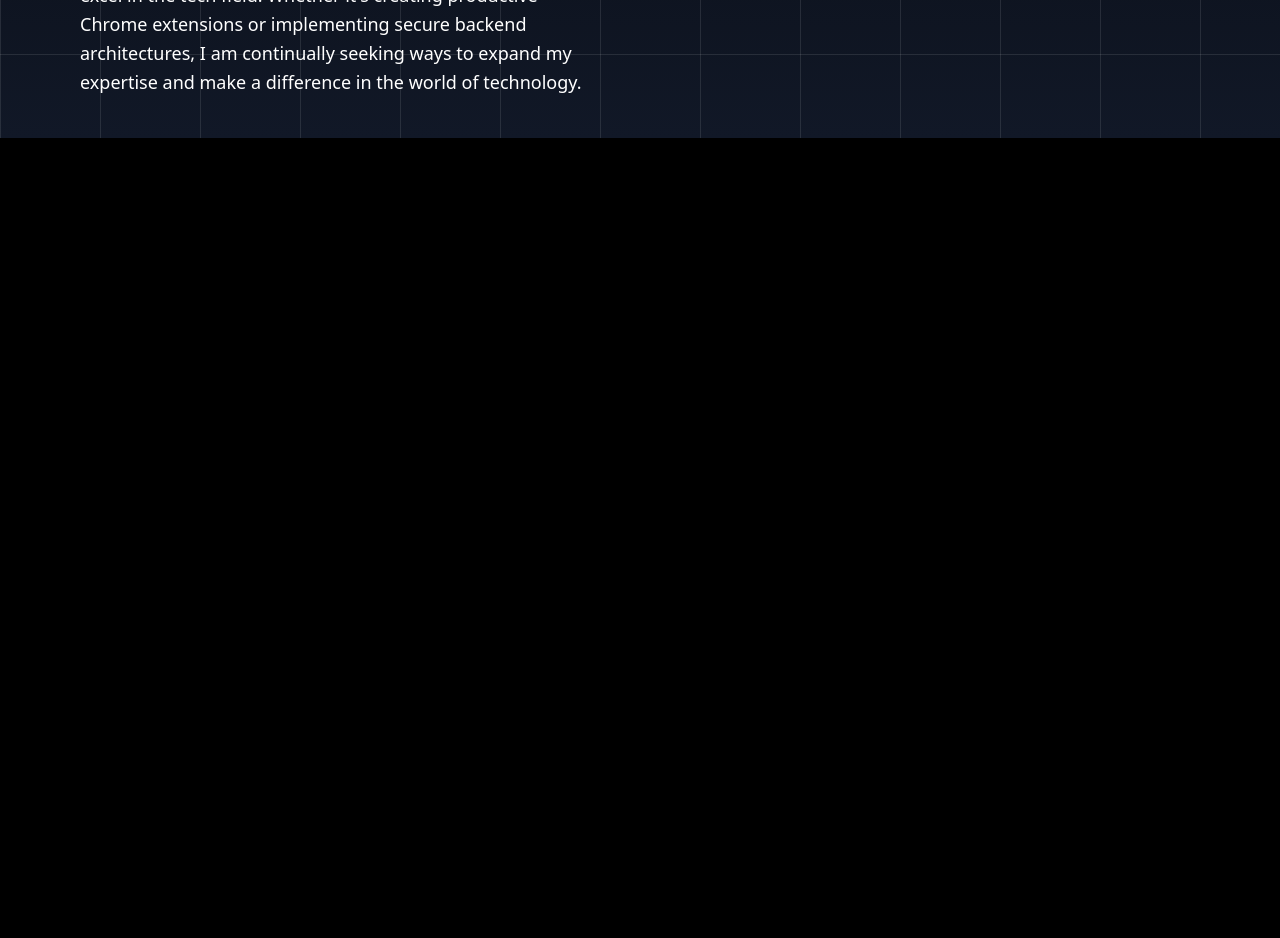
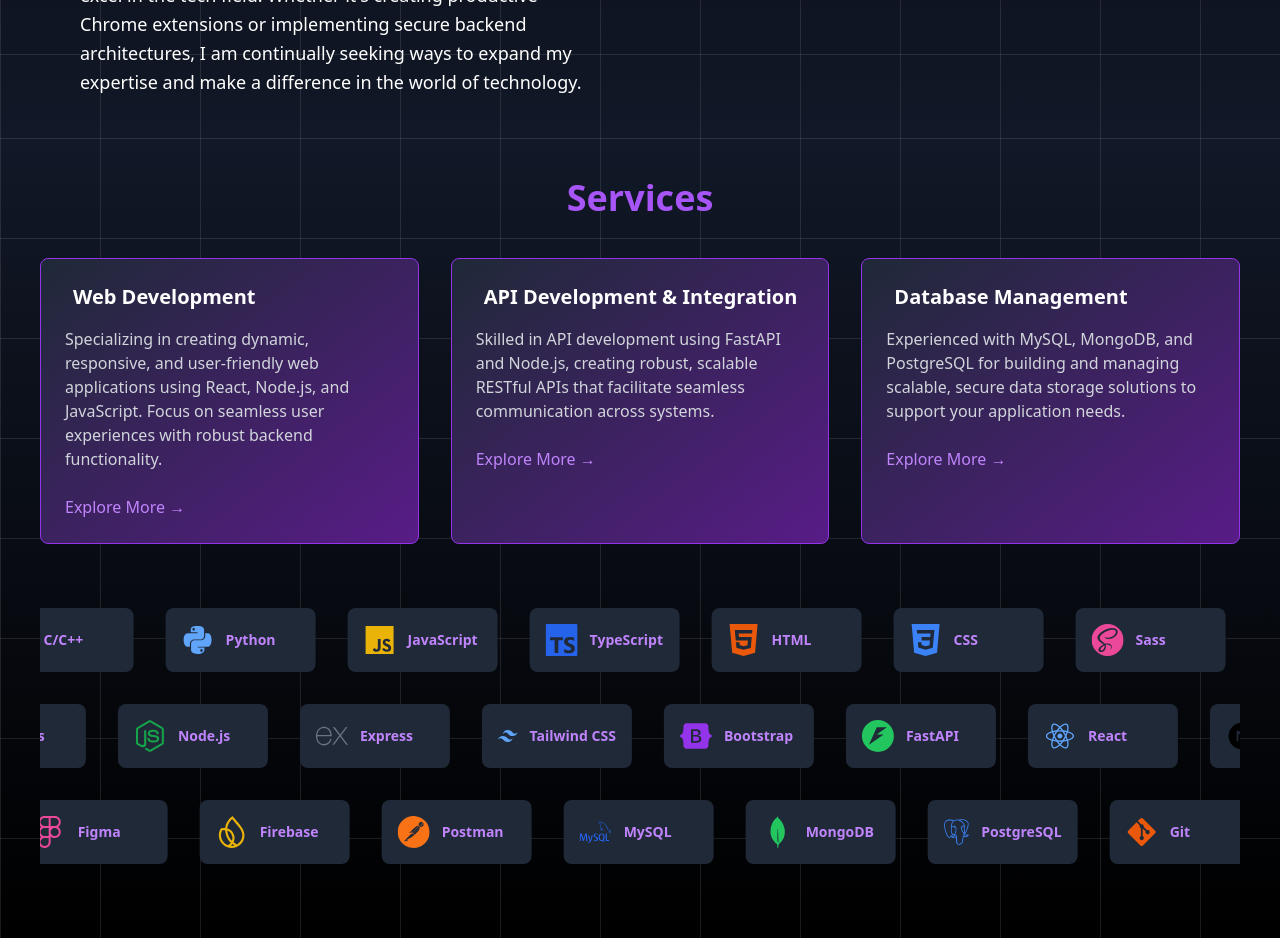
Before and after one commit to Sahil-Sharma06/Portfolio2.0, a Next.js app: page / in a window 1280 px wide. Shown: the part 1720-2658 px from the top of the page. Before the commit the page ends 1858 px from the top, so only its background shows below. Built offline with nearby package versions, Linux system fonts and the light colour scheme.

Commit message:
Services Container Completed

```diff
--- a/package.json
+++ b/package.json
@@ -11,7 +11,8 @@
   "dependencies": {
     "next": "15.0.2",
     "react": "19.0.0-rc-02c0e824-20241028",
-    "react-dom": "19.0.0-rc-02c0e824-20241028"
+    "react-dom": "19.0.0-rc-02c0e824-20241028",
+    "react-icons": "^5.3.0"
   },
   "devDependencies": {
     "@types/node": "^20",
--- a/src/app/components/heroSection.tsx
+++ b/src/app/components/heroSection.tsx
@@ -3,6 +3,7 @@
 import React from 'react';
 import Navbar from './navbar';
 import About from './aboutme'
+import Services from './services'
 export default function Hero() {
   return (
     <div>
@@ -36,6 +37,7 @@ export default function Hero() {
         </div>
       </section>
       <About/>
+      <Services/>
     </div>
   );
 }
--- /dev/null
+++ b/src/app/components/services.tsx
@@ -0,0 +1,160 @@
+"use client";
+
+import React from 'react';
+import { RiNextjsFill, RiReactjsFill } from "react-icons/ri";
+import { FaNodeJs, FaJava, FaPython, FaGitAlt, FaFigma, FaDatabase } from "react-icons/fa";
+import { SiCplusplus, SiJavascript, SiTypescript, SiExpress, SiTailwindcss, SiBootstrap, SiFastapi, SiMysql, SiMongodb, SiPostgresql, SiFirebase, SiPostman, SiHtml5, SiCss3, SiSass, SiJquery, SiGraphql } from "react-icons/si";
+import { IoLogoJavascript } from "react-icons/io5";
+
+export default function Services() {
+  const skillsRow1 = [
+    "Java", "C/C++", "Python", "JavaScript", "TypeScript",
+    "HTML", "CSS", "Sass", "jQuery", "Git", "REST APIs", "GraphQL"
+  ];
+  const skillsRow2 = [
+    "React", "Next.js", "Node.js", "Express",
+    "Tailwind CSS", "Bootstrap", "FastAPI"
+  ];
+  const skillsRow3 = [
+    "Git", "Figma", "Firebase", "Postman", "MySQL",
+    "MongoDB", "PostgreSQL"
+  ];
+
+  const getSkillIcon = (skill: string) => {
+    switch (skill) {
+      case "Java":
+        return <FaJava className="w-8 h-8 text-red-600" />;
+      case "C/C++":
+        return <SiCplusplus className="w-8 h-8 text-blue-500" />;
+      case "Python":
+        return <FaPython className="w-8 h-8 text-blue-400" />;
+      case "JavaScript":
+        return <IoLogoJavascript className="w-8 h-8 text-yellow-500" />;
+      case "TypeScript":
+        return <SiTypescript className="w-8 h-8 text-blue-600" />;
+      case "HTML":
+        return <SiHtml5 className="w-8 h-8 text-orange-600" />;
+      case "CSS":
+        return <SiCss3 className="w-8 h-8 text-blue-500" />;
+      case "Sass":
+        return <SiSass className="w-8 h-8 text-pink-500" />;
+      case "jQuery":
+        return <SiJquery className="w-8 h-8 text-blue-400" />;
+      case "Git":
+        return <FaGitAlt className="w-8 h-8 text-orange-600" />;
+      case "REST APIs":
+        return <FaDatabase className="w-8 h-8 text-teal-500" />;
+      case "GraphQL":
+        return <SiGraphql className="w-8 h-8 text-pink-500" />;
+      case "React":
+        return <RiReactjsFill className="w-8 h-8 text-blue-400" />;
+      case "Next.js":
+        return <RiNextjsFill className="w-8 h-8 text-black" />;
+      case "Node.js":
+        return <FaNodeJs className="w-8 h-8 text-green-600" />;
+      case "Express":
+        return <SiExpress className="w-8 h-8 text-gray-500" />;
+      case "Tailwind CSS":
+        return <SiTailwindcss className="w-8 h-8 text-blue-400" />;
+      case "Bootstrap":
+        return <SiBootstrap className="w-8 h-8 text-purple-600" />;
+      case "FastAPI":
+        return <SiFastapi className="w-8 h-8 text-green-500" />;
+      case "Figma":
+        return <FaFigma className="w-8 h-8 text-pink-500" />;
+      case "Firebase":
+        return <SiFirebase className="w-8 h-8 text-yellow-500" />;
+      case "Postman":
+        return <SiPostman className="w-8 h-8 text-orange-500" />;
+      case "MySQL":
+        return <SiMysql className="w-8 h-8 text-blue-600" />;
+      case "MongoDB":
+        return <SiMongodb className="w-8 h-8 text-green-500" />;
+      case "PostgreSQL":
+        return <SiPostgresql className="w-8 h-8 text-blue-500" />;
+      default:
+        return <RiNextjsFill className="w-8 h-8 text-gray-500" />; // Default icon
+    }
+  };
+
+  return (
+    <section className="relative min-h-screen p-10 text-white bg-gradient-to-b from-gray-900 to-black">
+      {/* Grid Overlay */}
+      <div className="absolute inset-0 grid-overlay"></div>
+
+      {/* Main Content */}
+      <div className="relative z-10 mx-auto max-w-7xl">
+        {/* Title */}
+        <div className="text-center">
+          <h2 className="mb-10 text-4xl font-bold">
+         <span className="text-purple-500">Services</span>
+          </h2>
+        </div>
+        <div className="grid grid-cols-1 gap-8 mb-16 md:grid-cols-3">
+          {/* Service Card - Web Development */}
+          <div className="p-6 transition transform border border-purple-600 rounded-lg bg-gradient-to-br from-gray-800 to-purple-900 hover:scale-105">
+            <div className="flex items-center space-x-2">
+              <div className="text-2xl text-purple-400">
+                <i className="fas fa-code"></i>
+              </div>
+              <h3 className="text-xl font-semibold">Web Development</h3>
+            </div>
+            <p className="mt-4 text-gray-300">
+              Specializing in creating dynamic, responsive, and user-friendly web applications using React, Node.js, and JavaScript. Focus on seamless user experiences with robust backend functionality.
+            </p>
+            <button className="mt-6 text-purple-400 hover:text-purple-500">
+              Explore More &rarr;
+            </button>
+          </div>
+
+          {/* Service Card - API Development & Integration */}
+          <div className="p-6 transition transform border border-purple-600 rounded-lg bg-gradient-to-br from-gray-800 to-purple-900 hover:scale-105">
+            <div className="flex items-center space-x-2">
+              <div className="text-2xl text-purple-400">
+                <i className="fas fa-palette"></i>
+              </div>
+              <h3 className="text-xl font-semibold">API Development & Integration</h3>
+            </div>
+            <p className="mt-4 text-gray-300">
+              Skilled in API development using FastAPI and Node.js, creating robust, scalable RESTful APIs that facilitate seamless communication across systems.
+            </p>
+            <button className="mt-6 text-purple-400 hover:text-purple-500">
+              Explore More &rarr;
+            </button>
+          </div>
+
+          {/* Service Card - Database Management */}
+          <div className="p-6 transition transform border border-purple-600 rounded-lg bg-gradient-to-br from-gray-800 to-purple-900 hover:scale-105">
+            <div className="flex items-center space-x-2">
+              <div className="text-2xl text-purple-400">
+                <i className="fas fa-database"></i>
+              </div>
+              <h3 className="text-xl font-semibold">Database Management</h3>
+            </div>
+            <p className="mt-4 text-gray-300">
+              Experienced with MySQL, MongoDB, and PostgreSQL for building and managing scalable, secure data storage solutions to support your application needs.
+            </p>
+            <button className="mt-6 text-purple-400 hover:text-purple-500">
+              Explore More &rarr;
+            </button>
+          </div>
+        </div>
+
+        {/* Skills Marquee Section */}
+        <div className="mt-16 space-y-8 overflow-hidden">
+          {[skillsRow1, skillsRow2, skillsRow3].map((skills, rowIndex) => (
+            <div key={rowIndex} className="flex space-x-8 animate-marquee">
+              {/* Duplicate the skills to create a seamless scroll effect */}
+              {[...skills, ...skills].map((skill, index) => (
+                <div key={index} className="flex items-center p-4 space-x-3 bg-gray-800 rounded-lg min-w-[150px]">
+                  {getSkillIcon(skill)}
+                  <p className="text-sm font-semibold text-purple-400">{skill}</p>
+                </div>
+              ))}
+            </div>
+          ))}
+        </div>
+      </div>
+    </section>
+  );
+}
--- a/src/app/globals.css
+++ b/src/app/globals.css
@@ -37,3 +37,53 @@ body{
   opacity: 1;                           /* Lower opacity for subtlety */
   z-index: 0;
 }
+
+/* Marquee animation */
+@keyframes marquee {
+  0% {
+    transform: translateX(100%);
+  }
+  100% {
+    transform: translateX(-100%);
+  }
+}
+
+.overflow-hidden {
+  overflow: hidden;
+}
+
+.animate-marquee {
+  display: flex;
+  animation: marquee 10s linear infinite;
+  white-space: nowrap;
+}
+
+@keyframes marquee {
+  0% {
+    transform: translateX(0);
+  }
+  100% {
+    transform: translateX(-100%);
+  }
+}
+
+.overflow-hidden {
+  overflow: hidden;
+}
+
+.animate-marquee {
+  display: flex;
+  animation: marquee 20s linear infinite linear;
+  white-space: nowrap;
+}
+
+/* Adjust speed and duration for each row */
+.animate-marquee:nth-child(1) {
+  animation-duration: 30s; /* Row 1 speed */
+}
+.animate-marquee:nth-child(2) {
+  animation-duration: 25s; /* Row 2 speed */
+}
+.animate-marquee:nth-child(3) {
+  animation-duration: 35s; /* Row 3 speed */
+}
--- a/src/app/layout.tsx
+++ b/src/app/layout.tsx
@@ -14,7 +14,7 @@ const geistMono = localFont({
 });
 
 export const metadata: Metadata = {
-  title: "Create Next App",
+  title: "Sahil Sharma",
   description: "Generated by create next app",
 };
 
```
Also changed, not shown: 1 other file (tests, documents, lock files or other folders).
